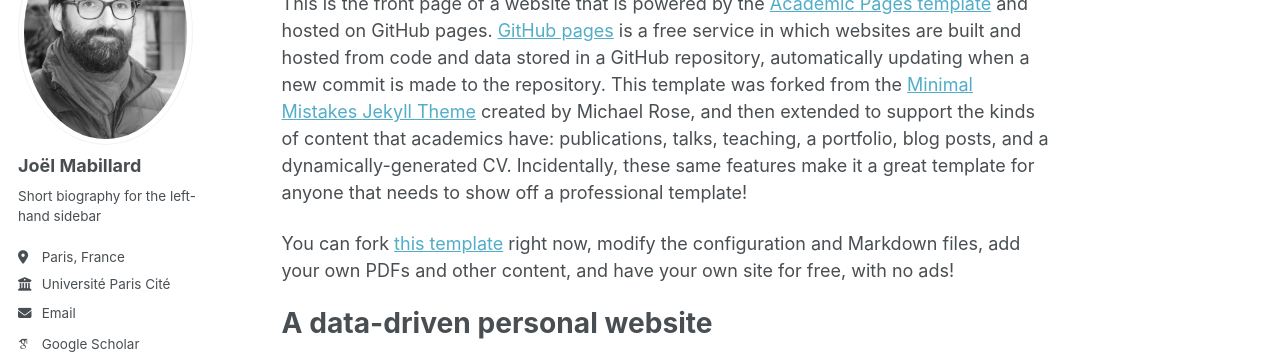
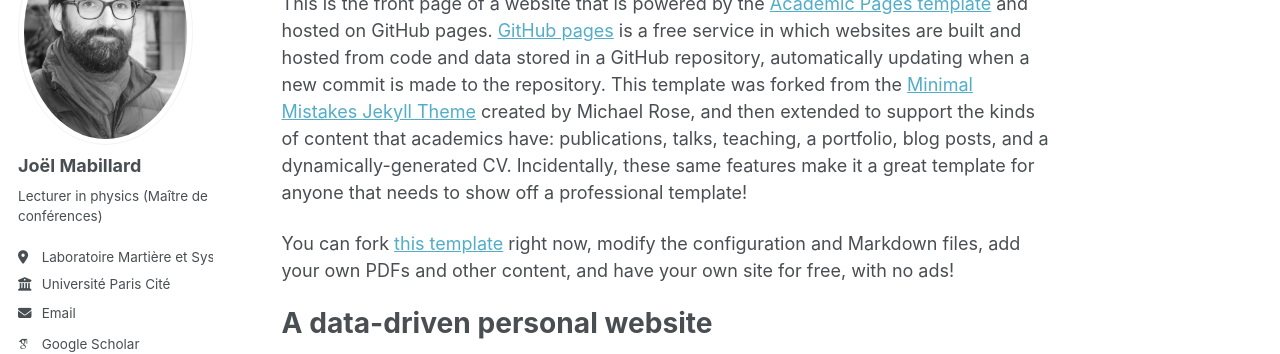
Before and after one commit to joelmabillard/joelmabillard.github.io, a Jekyll site: the page built from _pages/about.md, in a window 1280 px wide. Shown: the part 179-533 px from the top of the page. Built offline with Jekyll 4.4.1, drawn with Linux system fonts in a browser that asks for light colours; some web fonts are replaced; a script that is not in the unit is left out.

Commit message:
Update _config.yml

```diff
--- a/_config.yml
+++ b/_config.yml
@@ -25,8 +25,8 @@ author:
   avatar           : "profile.png"
   name             : "Joël Mabillard"
   pronouns         : # example: "she/her"
-  bio              : "Short biography for the left-hand sidebar"
-  location         : "Paris, France"
+  bio              : "Lecturer in physics (Maître de conférences)"
+  location         : "Laboratoire Martière et Systèmes Complexes, Paris, France"
   employer         : "Université Paris Cité"
   uri              : # URL
   email            : "joel.mabillard@u-paris.fr"
```
